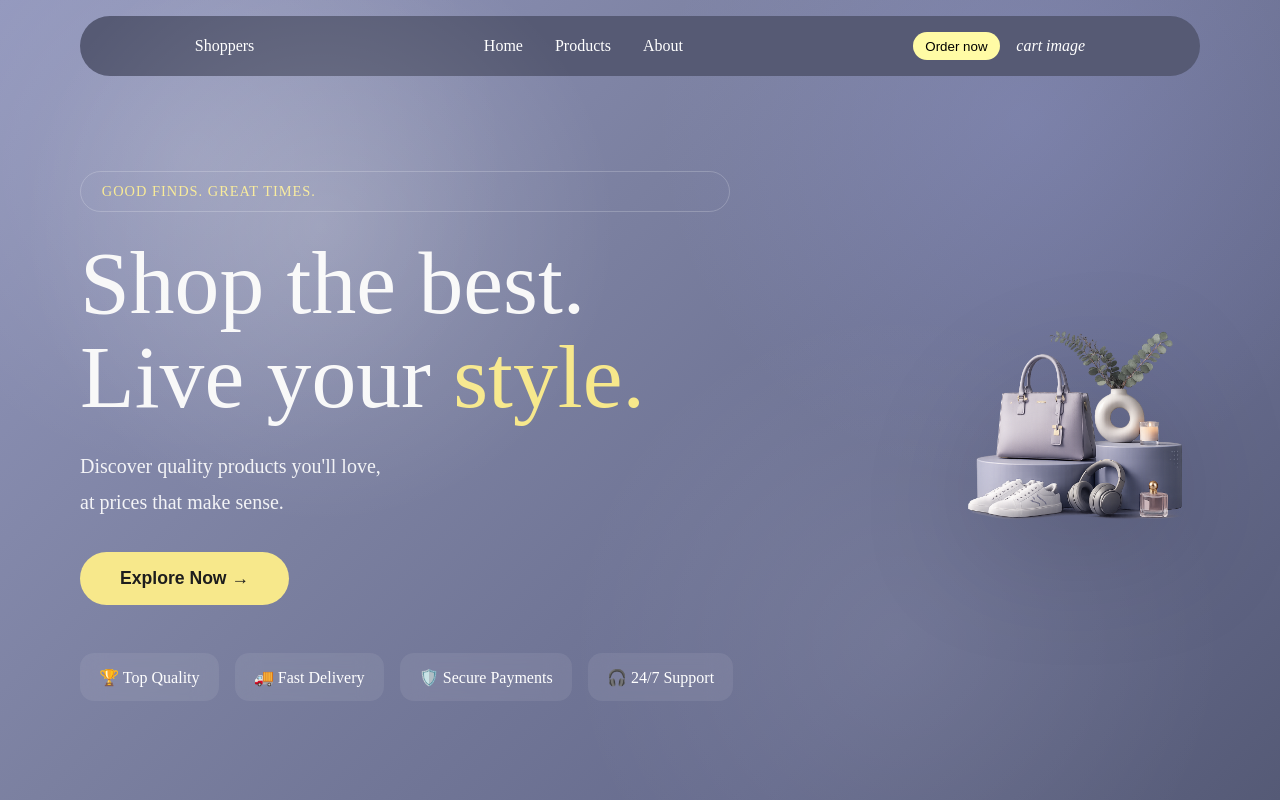
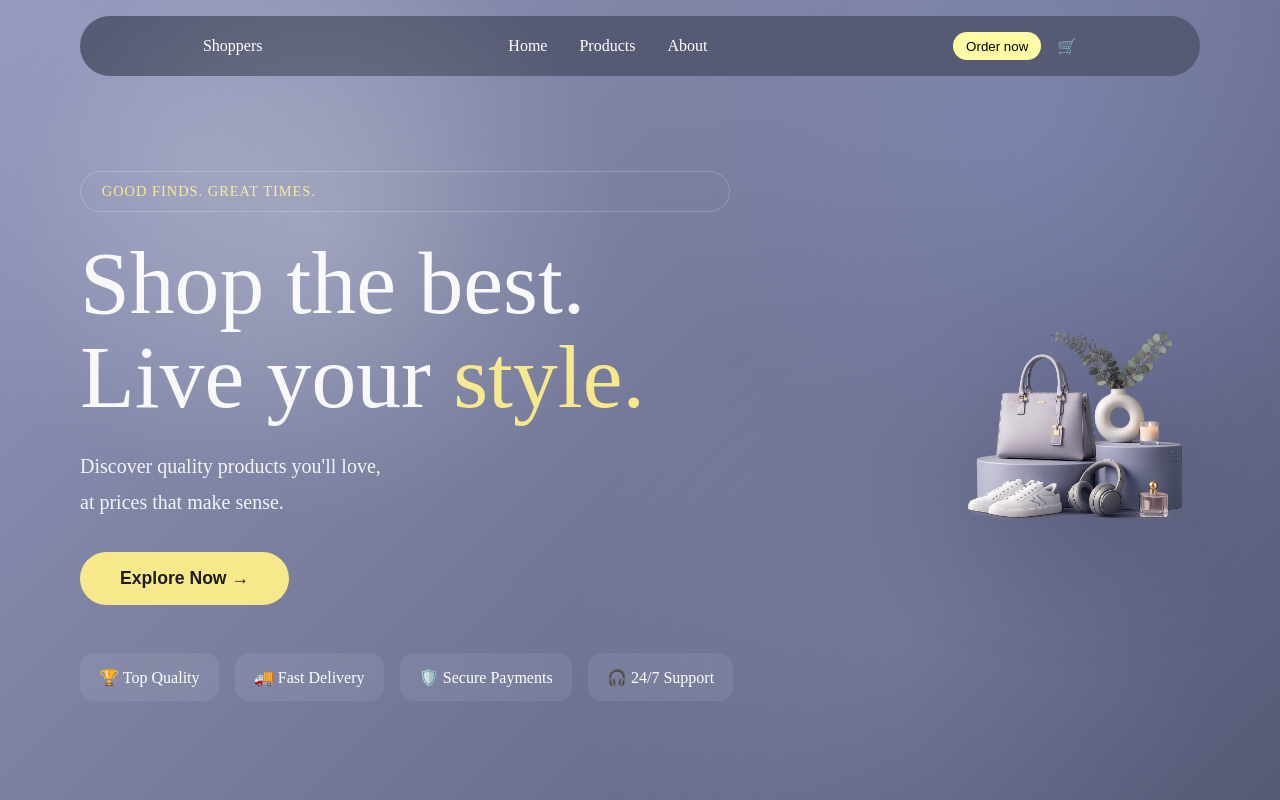
Before and after one commit to Mayank789947/my-shopping-app, a React (Vite) app: page / in a window 1280 px wide. Built offline with nearby package versions, Linux system fonts and the light colour scheme.

Commit message:
Add navigation on header for different pages
add navigation on header to navigate through different pages of the app

```diff
--- a/src/components/header/Header.jsx
+++ b/src/components/header/Header.jsx
@@ -1,18 +1,37 @@
+import { useNavigate } from 'react-router-dom'
 import styles from './Header.module.css'
+import { useContext } from 'react'
+import { CartContext } from '../../context/CartContext'
 
 function Header () {
+
+    const navigate = useNavigate()
+    const { cart } = useContext(CartContext)
+
+    function handleHome() {
+      navigate(`/`)
+    }
+
+    function handleProducts() {
+       navigate(`/products`)
+    }
+
+    function handleCart() {
+        navigate(`/cartpage`)
+    }
+
     return (
         <>
          <div className={styles.header}>
             <div className={styles.logo}>Shoppers</div>
             <ul className={styles.listContainer}>
-                <li>Home</li>
-                <li>Products</li>
+                <li onClick={handleHome}>Home</li>
+                <li onClick={handleProducts}>Products</li>
                 <li>About</li>
             </ul>
             <div className={styles.orderContainer}>
                 <button className={styles.btn}>Order now</button>
-                <i>cart image</i>
+                <div onClick={handleCart}>🛒{cart.length > 0 && (cart.length)}</div>
             </div>
          </div>
         </>
```
